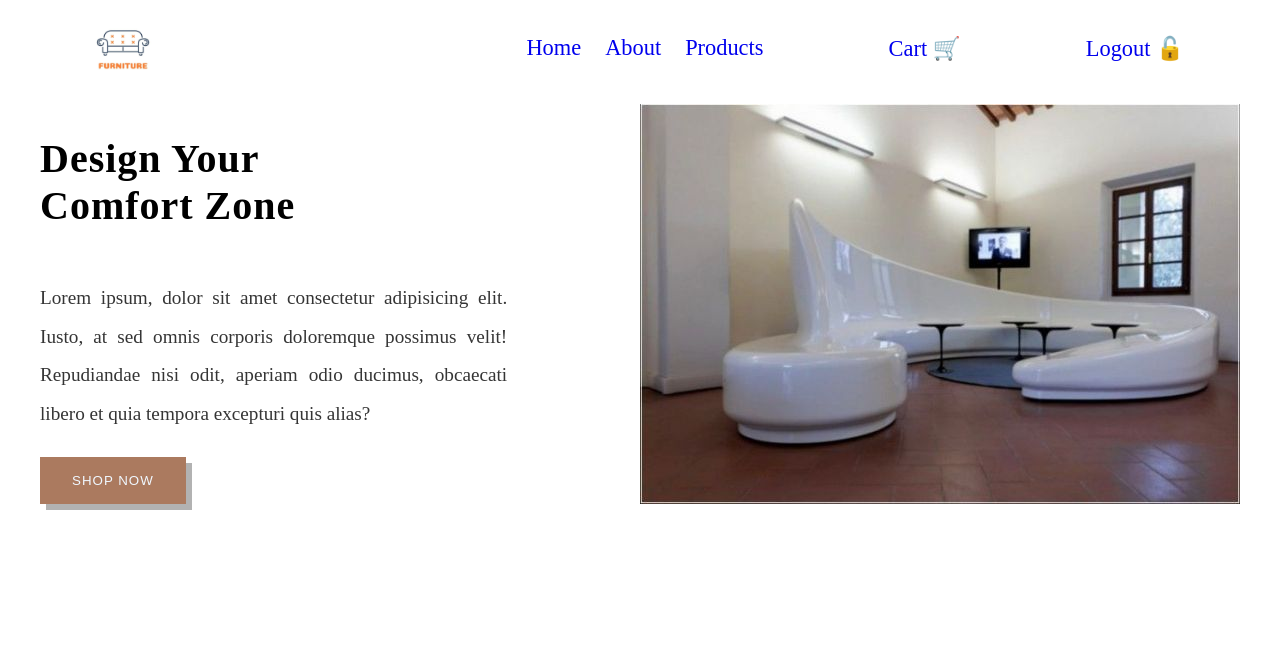
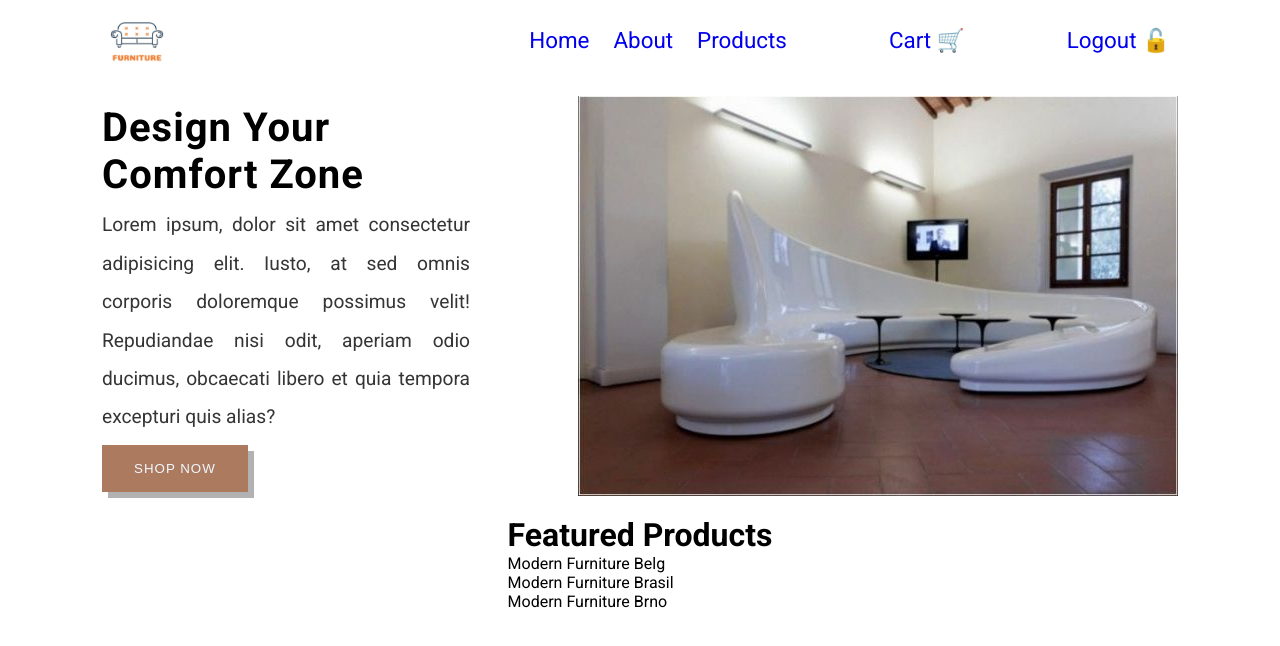
Before and after one commit to ajarek/react-44-vite-fashionable-furniture-store, a React (Vite) app: page / in a window 1280 px wide. Shown: the top 646 px of the page. Built offline with nearby package versions, Linux system fonts and the light colour scheme.

Commit message:
added  Featured Products

```diff
--- /dev/null
+++ b/src/components/FeaturedProducts/FeaturedProducts.jsx
@@ -0,0 +1,28 @@
+import React, {useEffect, useState} from 'react'
+import './FeaturedProducts.css'
+
+const FeaturedProducts = () => {
+  const [isData, setIsData]= useState([])
+  useEffect(()=>{
+  fetch('/data.json')
+  .then(res => res.json())
+  .then(res => {
+    setIsData(res);
+  })
+
+})
+  return (
+    <div>
+      <h1>Featured Products</h1>
+      {isData?.map((el)=>{
+         if(el.id<=2)
+        return(
+
+        <p key={el.id}>{el.name}</p>
+        )
+      })}
+      </div>
+  )
+}
+
+export default FeaturedProducts
--- a/src/components/Navigation/Navigation.css
+++ b/src/components/Navigation/Navigation.css
@@ -1,9 +1,10 @@
 .nav{
+  width: 100%;
   height: 10vh;
   display: flex;
   align-items: center;
   justify-content: space-between;
-  padding: 0 4rem;
+  padding: 0 1rem;
   position: relative;
 }
 .navbar-nav{
@@ -36,12 +37,12 @@
   transform: translateY(-50%);
   z-index: 2;
 }
-@media (min-width:769px) {
+@media (min-width:889px) {
   .hamburger{
     display: none;
   }
 }
-@media (max-width:768px) {
+@media (max-width:888px) {
   .navbar-nav{
     width: 160px;
     flex-direction: column;
--- a/src/index.css
+++ b/src/index.css
@@ -0,0 +1,20 @@
+@import url(https://fonts.googleapis.com/css?family=Roboto:100,100italic,300,300italic,regular,italic,500,500italic,700,700italic,900,900italic);
+*{
+  margin: 0;
+  padding: 0;
+  box-sizing: border-box;
+}
+body{
+  font-family: 'Roboto', sans-serif;
+}
+.App{
+  max-width: 1140px;
+  margin: 0 auto;
+}
+main{
+  width: 100%;
+  height: 100%;
+  display: flex;
+  flex-direction: column;
+  align-items: center;
+}
--- a/src/pages/Home/Home.jsx
+++ b/src/pages/Home/Home.jsx
@@ -1,12 +1,13 @@
 import React from 'react'
 import Hero from '../../components/Hero/Hero'
+import FeaturedProducts from '../../components/FeaturedProducts/FeaturedProducts'
 import './Home.css'
 const Home = () => {
   return (
     <main>
     <Hero />
-    {/* <FeaturedProducts />
-    <Services />
+    <FeaturedProducts />
+    {/* <Services />
     <Contact /> */}
   </main>
   )
```
Also changed, not shown: public/data.json (renamed from src/assets/data.json), src/components/FeaturedProducts/FeaturedProducts.css (added).
